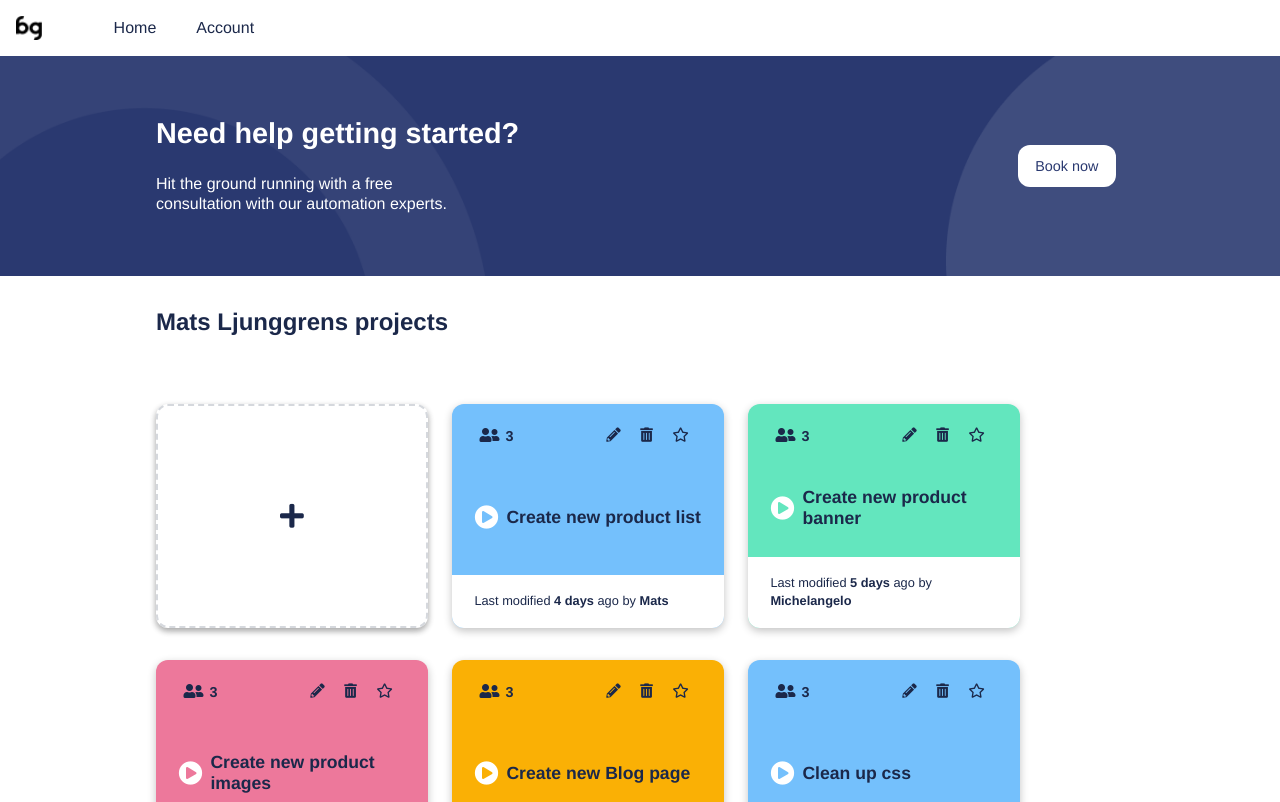
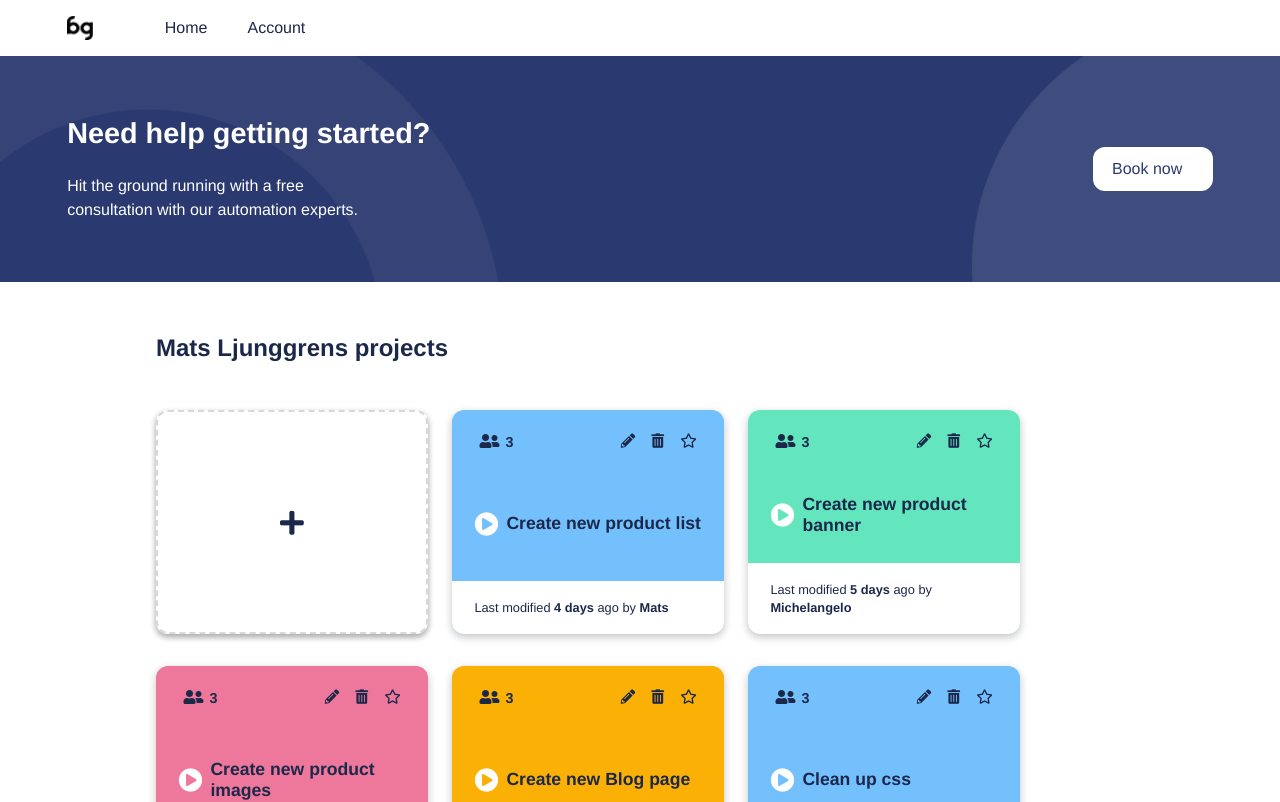
Before and after one commit to karinlj/boozang-manager-demo-22, a Vue app: page / in a window 1280 px wide. Shown: the top 802 px of the page. Built offline with nearby package versions, Linux system fonts and the light colour scheme; data requests are answered from the project's data file.

Commit message:
resonsive containers, subheader component

```diff
--- a/src/App.vue
+++ b/src/App.vue
@@ -92,7 +92,7 @@ button,
   display: block;
   border: 0;
   padding: 0.8rem 1.1rem;
-  margin-right: 0.5rem;
+  // margin-right: 0.5rem;
   border-radius: $themeBorderRadius;
   font-size: 0.9rem;
   transition: all 0.3s;
@@ -111,6 +111,7 @@ a.btn-link {
 }
 .container {
   max-width: 1100px;
+  width: 100%;
   margin: 0 auto;
   padding: 0 1rem;
   @media all and (min-width: $lg-min) {
@@ -119,6 +120,7 @@ a.btn-link {
 }
 .container-small {
   max-width: 100%;
+  width: 100%;
   margin: 0 auto;
   padding: 0 1rem;
   @media all and (min-width: $md-min) {
--- a/src/components/SignUpComp.vue
+++ b/src/components/SignUpComp.vue
@@ -111,9 +111,10 @@ export default {
   height: auto;
   @media all and (min-width: $sm-min) {
     width: 410px;
+    margin: 0 auto;
   }
   @media all and (min-width: $md-min) {
-    width: 820px;
+    width: 800px;
     height: 520px;
   }
   a {
@@ -127,7 +128,7 @@ export default {
     border-radius: $themeBorderRadius;
   }
   .signup-left {
-    padding: 2rem 4rem;
+    padding: 2rem 3rem;
     background: linear-gradient(
       333.41deg,
       rgba(126, 93, 166, 0.54) 0%,
@@ -174,7 +175,7 @@ export default {
       padding: 2rem 1.2rem;
     }
     @media all and (min-width: $sm-min) {
-      padding: 2rem 4rem;
+      padding: 2rem 3rem;
     }
     @media all and (min-width: $md-min) {
       width: 55%;
@@ -248,12 +249,15 @@ export default {
     }
     .small-text {
       width: 100%;
-      padding: 1rem 2rem;
+      padding: 1rem;
       font-size: 0.8rem;
       color: $lightGrey;
+      @media all and (min-width: $sm-min) {
+        padding: 1rem 2rem;
+      }
       @media all and (min-width: $md-min) {
         width: 55%;
-        padding: 1rem 4rem;
+        padding: 1rem 3rem;
       }
     }
   }
--- a/src/components/SingleProject.vue
+++ b/src/components/SingleProject.vue
@@ -268,7 +268,7 @@ export default {
     color: $textColorDark;
     padding: 5px;
     &.right {
-      margin-left: 0.1rem;
+      margin-left: 0.4rem;
     }
     &.team {
       cursor: text;
--- /dev/null
+++ b/src/components/SubHeader.vue
@@ -0,0 +1,61 @@
+<template>
+  <section class="subheader" :class="{ blue: theme === 'home' }">
+    <div class="container">
+      <div class="subheader-items">
+        <!-- slot -->
+        <slot name="subheaderItems"></slot>
+      </div>
+    </div>
+  </section>
+</template>
+
+<script>
+export default {
+  name: "SubHeader",
+  props: ["theme"],
+};
+</script>
+
+<style lang="scss">
+.subheader {
+  padding: 3.8rem $sectionPadding;
+  background: $lighterGrey;
+  .subheader-items {
+    display: flex;
+    flex-direction: column;
+    @media all and (min-width: $sm-min) {
+      flex-direction: row;
+      justify-content: space-between;
+      align-items: center;
+    }
+  }
+  h1 {
+    font-size: 1.8rem;
+    margin-top: 0;
+  }
+  p {
+    line-height: 1.5;
+  }
+  .btn-link {
+    padding: 0.8rem 1.2rem;
+    font-size: 1rem;
+    color: $blue;
+    background: #fff;
+    margin-top: 2rem;
+    width: 7.5rem;
+    @media all and (min-width: $sm-min) {
+      margin-top: 0;
+    }
+  }
+  &.blue {
+    background: $blue;
+    color: #fff;
+    background-image: url("../assets/mgm_banner.png");
+    background-repeat: no-repeat;
+    background-size: cover;
+    h1 {
+      color: #fff;
+    }
+  }
+}
+</style>
--- a/src/layout/HeaderBar.vue
+++ b/src/layout/HeaderBar.vue
@@ -44,7 +44,7 @@ export default {
 
 <style lang="scss">
 header {
-  //padding: 1rem 4rem;
+  padding: 0 $sectionPadding;
   height: 3.5rem;
   // z-index: 1;
   .container {
--- a/src/views/Account.vue
+++ b/src/views/Account.vue
@@ -1,9 +1,15 @@
 <template>
-  <main class="main">
-    <div class="main-container">
+  <main>
+    <SubHeader>
+      <template v-slot:subheaderItems>
+        <div>
+          <h1>Manage your Boozang account</h1>
+        </div>
+      </template>
+    </SubHeader>
+
+    <section class="account">
       <div class="container-small">
-        <h1>Manage your Boozang account</h1>
-
         <nav>
           <ul>
             <li>
@@ -12,14 +18,25 @@
           </ul>
         </nav>
       </div>
-    </div>
+    </section>
   </main>
 </template>
 
 <script>
+import SubHeader from "../components/SubHeader.vue";
+
 export default {
   name: "Account",
+  components: { SubHeader },
 };
 </script>
 
-<style></style>
+<style lang="scss" scoped>
+main {
+  padding-bottom: 3rem;
+  min-height: 800px;
+  .account {
+    padding: 2rem $sectionPadding;
+  }
+}
+</style>
--- a/src/views/Home.vue
+++ b/src/views/Home.vue
@@ -4,9 +4,8 @@
     <!-- access the argument passed in filterChange with $event -->
     <!-- <FilterNav @filterChange="current = $event" :current="current" />
     </header> -->
-    <div class="main-container">
-      <section class="subheader">
-        <div class="container-small">
+    <SubHeader :theme="subheaderTheme">
+      <template v-slot:subheaderItems>
         <div>
           <h1>Need help getting started?</h1>
           <p>
@@ -17,9 +16,10 @@
         <a href="https://calendly.com/boozang/boozang-demo" class="btn-link"
           >Book now</a
         >
-        </div>
-      </section>
-    </div>
+      </template>
+    </SubHeader>
+
+    <section class="projects">
       <div class="container-small">
         <h2>Mats Ljunggrens projects</h2>
 
@@ -33,6 +33,7 @@
         </section>
         <p v-else>... Loading</p>
       </div>
+    </section>
   </main>
 </template>
 
@@ -40,16 +41,18 @@
 import ProjectsList from "../components/ProjectsList.vue";
 //import FilterNav from "../components/FilterNav.vue";
 import getProjects from "../composables/getProjects";
+import SubHeader from "../components/SubHeader.vue";
 import { ref } from "@vue/reactivity";
 import { computed } from "@vue/runtime-core";
 // @ is an alias to /src
 
 export default {
   name: "Home",
-  components: { ProjectsList },
+  components: { ProjectsList, SubHeader },
   setup() {
     const { projects, error, load } = getProjects();
     // const current = ref("all");
+    const subheaderTheme = ref("home");
 
     load();
 
@@ -88,6 +91,7 @@ export default {
       // filteredProjects,
       handleDelete,
       handleComplete,
+      subheaderTheme,
     };
   },
 };
@@ -97,43 +101,8 @@ export default {
 main {
   padding-bottom: 3rem;
   min-height: 800px;
-  .btn {
-    margin: 2.5rem 0;
-  }
-  h2 {
-    display: inline-block;
-    margin-top: 2rem;
-  }
-  // .container-small {
-  //   max-width: 1000px;
-  //   margin: 0 auto;
-  // }
-  .subheader {
-    background: $blue;
-    padding: 3.8rem $sectionPadding;
-    color: #fff;
-    background-image: url("../assets/mgm_banner.png");
-    background-repeat: no-repeat;
-    background-size: cover;
-    > .container-small {
-      display: flex;
-      justify-content: space-between;
-      align-items: center;
-    }
-    h1 {
-      font-size: 1.8rem;
-      color: #fff;
-      margin-top: 0;
-    }
-    p {
-      line-height: 1.3;
-    }
-    button {
-      padding: 0.8rem 1.2rem;
-      font-size: 1rem;
-      color: $blue;
-      background: #fff;
-    }
+  .projects {
+    padding: 2rem $sectionPadding;
   }
 }
 </style>
```
Lines whose indentation alone changed are shown as unchanged.
